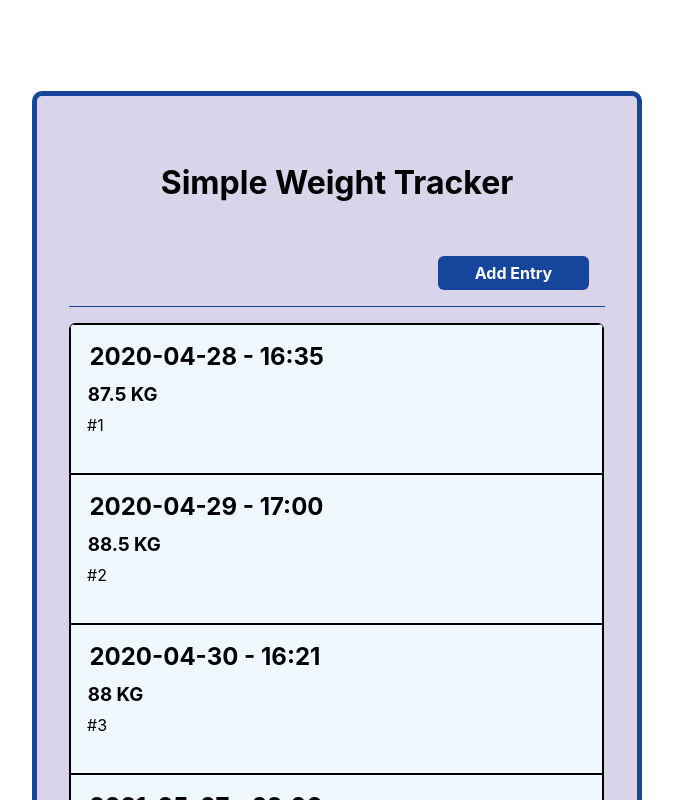
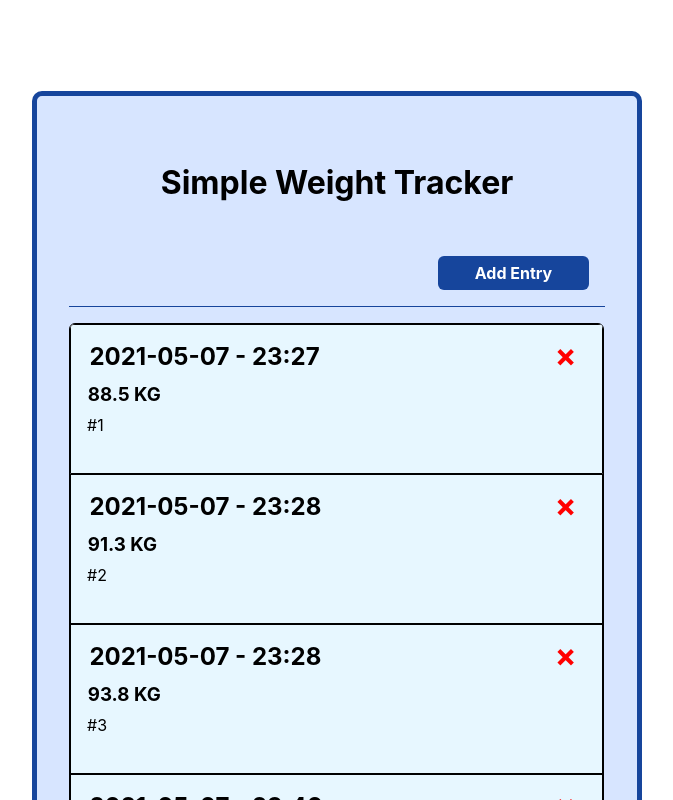
Before and after one commit to aziznal/react_weight_tracker, a React (Create React App) app: page / in a window 1280 px wide. Shown: the top 800 px of the page, without its empty margins (103-776 px from the left). Built offline with nearby package versions, Linux system fonts and the light colour scheme; data requests are answered from the project's data file.

Commit message:
Adds ability to delete entries. Also adds scroll to bottom \ top buttons
- Some styles were changed throughout app

```diff
--- a/db.json
+++ b/db.json
@@ -1,60 +1,32 @@
 {
   "weights": [
     {
-      "id": 1,
-      "weight": 87.5,
+      "weight": 88.5,
       "unit": "KG",
-      "date": "2020-04-28",
-      "time": "16:35"
+      "date": "2021-05-07",
+      "time": "23:27",
+      "id": 1
     },
     {
-      "id": 2,
-      "weight": 88.5,
+      "weight": 91.3,
       "unit": "KG",
-      "date": "2020-04-29",
-      "time": "17:00"
+      "date": "2021-05-07",
+      "time": "23:28",
+      "id": 2
     },
     {
-      "id": 3,
-      "weight": 88,
+      "weight": 93.8,
       "unit": "KG",
-      "date": "2020-04-30",
-      "time": "16:21"
+      "date": "2021-05-07",
+      "time": "23:28",
+      "id": 3
     },
     {
-      "weight": 15,
-      "unit": "KG",
-      "date": "2021-05-07",
-      "time": "22:00",
-      "id": 4
-    },
-    {
-      "weight": 15,
-      "unit": "KG",
-      "date": "2021-05-07",
-      "time": "22:00",
-      "id": 5
-    },
-    {
-      "weight": 33.06,
+      "weight": 195,
       "unit": "LBS",
       "date": "2021-05-07",
-      "time": "22:19",
-      "id": 6
-    },
-    {
-      "weight": 33.06,
-      "unit": "LBS",
-      "date": "2021-05-07",
-      "time": "22:19",
-      "id": 7
-    },
-    {
-      "weight": 33.06,
-      "unit": "LBS",
-      "date": "2021-05-07",
-      "time": "22:19",
-      "id": 8
+      "time": "23:40",
+      "id": 4
     }
   ]
 }
--- a/src/App.scss
+++ b/src/App.scss
@@ -6,6 +6,11 @@ $secondary: #db995a;
 
 html {
 	scroll-behavior: smooth;
+
+	body {
+		margin-block: 5em;
+	}
+
 }
 
 .row {
@@ -115,7 +120,7 @@ html {
 }
 
 .homepage-container {
-	background-color: $primary;
+	background-color: #d7e5ff;
 
 	box-sizing: border-box;
 
@@ -133,7 +138,7 @@ html {
 }
 
 .about-page-container {
-	height: 100vh;
+	min-height: 100vh;
 
 	padding: 0;
 	margin: 0;
@@ -151,19 +156,21 @@ html {
 
 	padding: 1em;
 
-	background-color: #dbdbdb;
+	background-color: #e6e4fd;
 
 	border-radius: 6px;
-	border: 5px solid #16459c;
+	border: 4px solid #16459c;
 
 	// border-left-width: 0;
 
 	transform-origin: left;
 	transform: translateX(-500px);
 
+
 	transition: 500ms transform ease-out;
 
 	z-index: 2;
+
 }
 
 .slide-from-left {
--- a/src/components/WeightList/Entry/Entry.js
+++ b/src/components/WeightList/Entry/Entry.js
@@ -1,7 +1,39 @@
 import WeightEntry from '../../../classes/WeightEntry';
 
 
-const Entry = ({ data }) => {
+
+const scrollEntrySectionToBottom = () => {
+
+	let entry_section = document.getElementById("entry-section");
+
+	entry_section.scrollBy(
+		{
+			top: entry_section.scrollHeight,
+			behavior: 'smooth'
+
+		}
+	);
+
+}
+
+
+const scrollEntrySectionToTop = () => {
+
+	let entry_section = document.getElementById("entry-section");
+
+	entry_section.scrollTo(
+		{
+			top: 0,
+			behavior: 'smooth'
+
+		}
+	);
+
+}
+
+
+const Entry = ({ data, onDelete }) => {
+
 
 	const createWeightEntry = () => {
 
@@ -27,8 +59,20 @@ const Entry = ({ data }) => {
 				#{weight_entry.id}
 			</span>
 
+			<span className="entry-del" onClick={ () => onDelete(weight_entry.id) }>
+				&times;
+			</span>
+
 		</div>
 	)
 }
 
 export default Entry
+
+export {
+
+	scrollEntrySectionToBottom,
+
+	scrollEntrySectionToTop
+
+}
--- a/src/components/WeightList/WeightList.js
+++ b/src/components/WeightList/WeightList.js
@@ -5,7 +5,8 @@ import './weight-list-styles.scss';
 
 
 
-const WeightList = ({ entries }) => {
+
+const WeightList = ({ entries, onDelete }) => {
 
 	const createEntriesList = () => {
 
@@ -14,7 +15,7 @@ const WeightList = ({ entries }) => {
 		for (let entry of entries) {
 
 			formattedEntryList.push(
-				<Entry key={entry.id} data={entry} />
+				<Entry key={entry.id} data={entry} onDelete={onDelete}/>
 			)
 
 		}
--- a/src/components/WeightList/weight-list-styles.scss
+++ b/src/components/WeightList/weight-list-styles.scss
@@ -32,6 +32,8 @@
 
 .entry {
 
+	position: relative;
+
 	display: flex;
 	flex-direction: column;
 
@@ -46,7 +48,7 @@
 
 	border: 1px solid black;
 
-	background-color: aliceblue;
+	background-color: rgb(231, 247, 255);
 
 	&:first-of-type {
 		border-top-left-radius: 3px;
@@ -60,4 +62,27 @@
 
 	}
 
+	.entry-del {
+
+		position: absolute;
+
+		right: .5em;
+		top: .1em;
+
+		color: red;
+		font-weight: bold;
+		font-size: 2rem;
+
+		cursor: pointer;
+
+		transition: 150ms transform ease;
+
+		&:hover {
+
+			transform: scale(1.1, 1.1);
+
+		}
+
+	}
+
 }
--- a/src/components/pages/HomePage/HomePage.js
+++ b/src/components/pages/HomePage/HomePage.js
@@ -7,7 +7,8 @@ import BackendService from '../../../services/BackendService';
 
 import Header from './Header';
 import AddWeight from '../../AddWeight/AddWeight';
-import WeightList from '../../WeightList/WeightList'
+import WeightList from '../../WeightList/WeightList';
+import { scrollEntrySectionToBottom, scrollEntrySectionToTop } from '../../WeightList/Entry/Entry';
 
 const HomePage = ({ weight, setWeight, weightUnit, setWeightUnit, date, setDate, time, setTime }) => {
 
@@ -33,19 +34,13 @@ const HomePage = ({ weight, setWeight, weightUnit, setWeightUnit, date, setDate,
 
 	}
 
-	const scrollEntrySectionToBottom = () => {
+	const onDeleteEntry = async (id) => {
 
-		let entry_section = document.getElementById("entry-section");
+		await BackendService.deleteEntry(id);
 
-		entry_section.scrollBy(
-			{
-				top: entry_section.scrollHeight,
-				behavior: 'smooth'
+		await getEntries();
 
-			}
-		);
-
-		console.log("scrolling..");
+		await scrollEntrySectionToBottom();
 
 	}
 
@@ -75,7 +70,25 @@ const HomePage = ({ weight, setWeight, weightUnit, setWeightUnit, date, setDate,
 
 				<div className="separator"></div>
 
-				<WeightList entries={entries}/>
+				<div>
+
+					<WeightList
+
+						entries={entries}
+
+						onDelete={onDeleteEntry}
+
+					/>
+
+					<button className="btn" onClick={scrollEntrySectionToTop}>
+						Top
+					</button>
+
+					<button className="btn" onClick={scrollEntrySectionToBottom}>
+						Bottom
+					</button>
+
+				</div>
 
 				<div className="row">
 					<Link to={'/about'}>About</Link>
```
